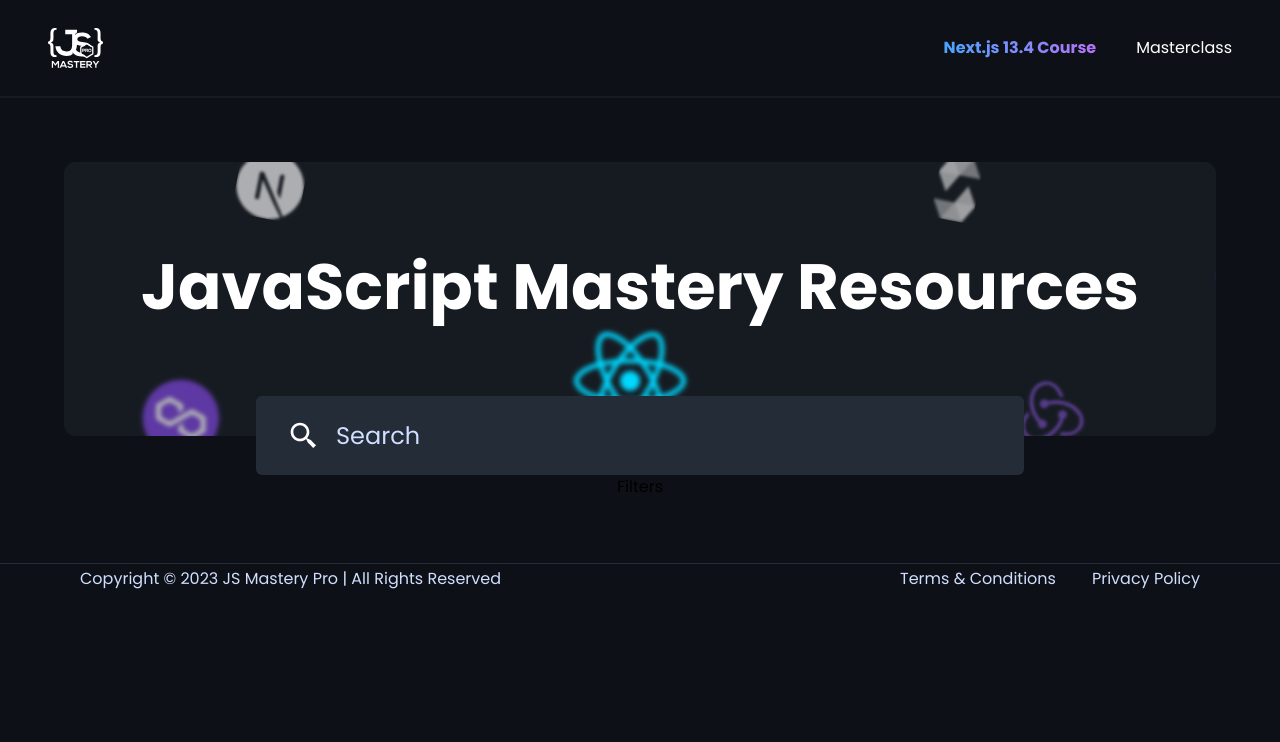
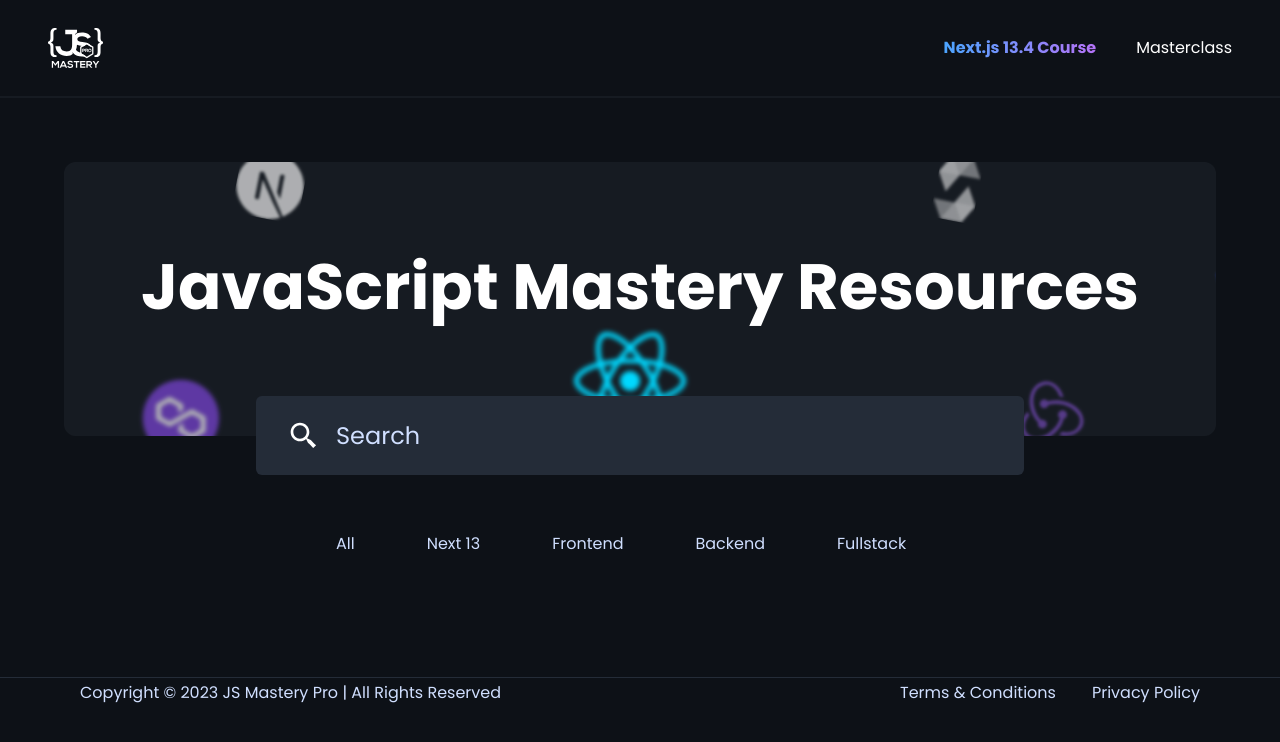
Before and after one commit to JIB2017/jsmpro-clone, a Next.js app: page / in a window 1280 px wide. Shown: the top 742 px of the page. Built offline with nearby package versions, Linux system fonts and the light colour scheme.

Commit message:
added Filters component

```diff
--- a/app/(root)/(home)/page.tsx
+++ b/app/(root)/(home)/page.tsx
@@ -1,3 +1,4 @@
+import Filters from "@/components/Filters";
 import SearchForm from "@/components/SearchForm";
 import React from "react";
 
@@ -11,7 +12,7 @@
         <SearchForm />
       </section>
 
-      Filters
+      <Filters />
     </main>
   );
 };
--- /dev/null
+++ b/components/Filters.tsx
@@ -0,0 +1,29 @@
+"use client";
+
+import { useState } from "react";
+
+const links = ["all", "next 13", "frontend", "backend", "fullstack"];
+
+const Filters = () => {
+  const [active, setActive] = useState("");
+  const handleFilter = (link: string) => {
+    setActive(link);
+  };
+  return (
+    <ul className="text-white-800 body-text no-scrollbar flex w-full max-w-full gap-2 overflow-auto py-12 sm:max-w-2xl">
+      {links.map((link) => (
+        <button
+          key={link}
+          onClick={() => handleFilter(link)}
+          className={`${
+            active === link ? "gradient_blue-purple" : ""
+          } whitespace-nowrap rounded-lg px-8 py-2.5 capitalize`}
+        >
+          {link}
+        </button>
+      ))}
+    </ul>
+  );
+};
+
+export default Filters;
--- a/components/SearchForm.tsx
+++ b/components/SearchForm.tsx
@@ -1,7 +1,7 @@
 "use client"
 
 import Image from "next/image";
-import React, { useState } from "react";
+import { useState } from "react";
 import { Input } from "./ui/input";
 
 const SearchForm = () => {
```
